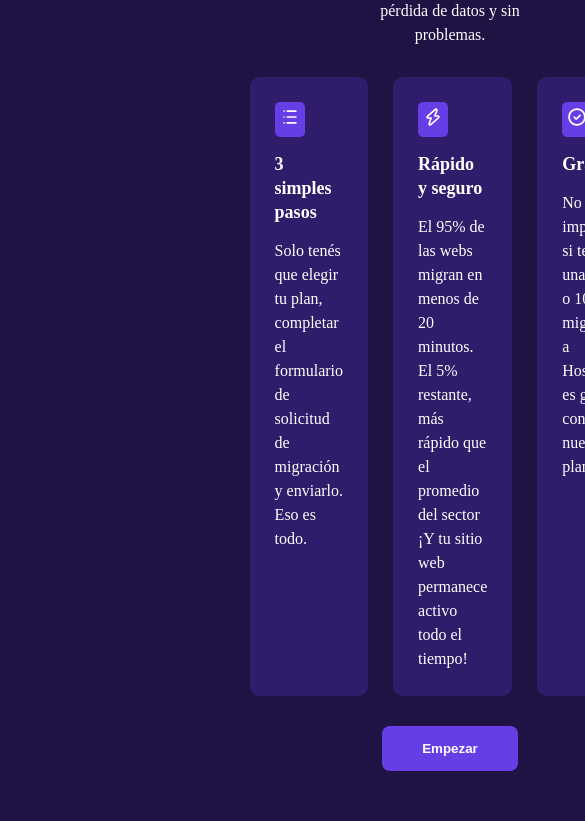
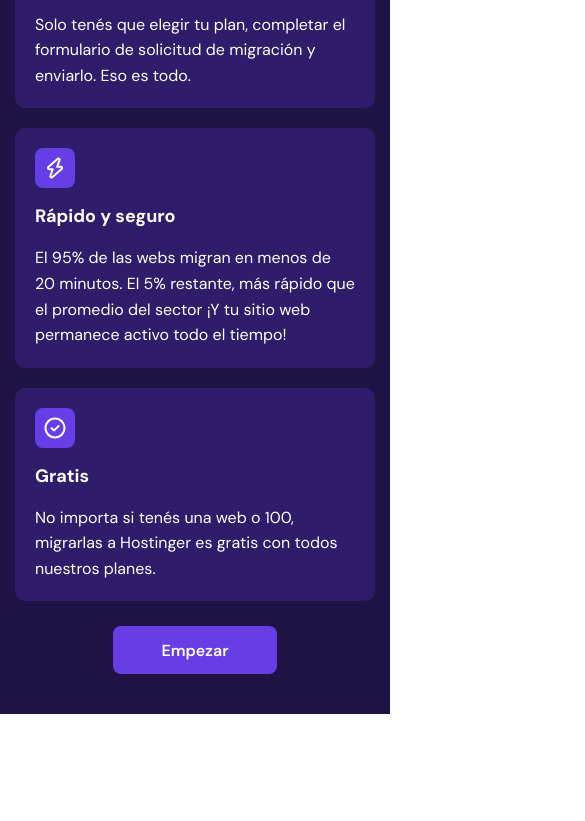
Before and after one commit to charlidev89/DePcSuite-Migracion-Hostinger, a plain HTML site: page index.html in a window 390 px wide. Shown: the part 504-1325 px from the top of the page, 585 px wide, since content can reach past the window. After the commit the page ends 1218 px from the top, so only its background shows below. Drawn offline with Linux system fonts and the light colour scheme.

Commit message:
responsive

```diff
--- a/style.css
+++ b/style.css
@@ -1,103 +1,110 @@
+@import url('https://fonts.googleapis.com/css2?family=DM+Sans:ital,opsz,wght@0,9..40,100..1000;1,9..40,100..1000&display=swap');
+
 * {
     padding: 0;
     margin: 0;
     box-sizing: border-box;
+    font-family: "DM Sans", sans-serif;
 }
 
 body {
-    font-family: inherit;
+
     font-size: 16px;
-    line-height: 24px;
+    line-height: 1.5;
     color: white;
 }
-
 
 .migration-section {
     width: 100%;
     height: 50%;
+
+
     background-color: #1f1346;
     display: flex;
     flex-direction: column;
     justify-content: center;
     align-items: center;
-    padding: 0 450px;
-    /* consultar  */
+    padding: 60px 20px;
     gap: 30px;
-    padding-bottom: 50px;
 }
 
 .migration-header {
     display: flex;
     flex-direction: column;
-
-
-    padding-top: 60px;
     align-items: center;
-    gap: 35px;
-
+    gap: 25px;
+    max-width: 1000px;
+    text-align: center;
 }
 
 .migration-title {
-    font-size: 30px;
-    font-weight: 600;
-    font-family: 'Poppins', sans-serif;
-
-
+    font-size: 2.5rem;
+    font-weight: 700;
+    line-height: 1.2;
 }
 
 .migration-description {
-    text-align: center;
-    line-height: 1.5;
-
+    font-size: 1.1rem;
+    line-height: 1.6;
+    max-width: 900px;
 }
 
 .migration-card-container {
     display: flex;
-    flex-direction: row;
-    justify-content: space-around;
+    flex-wrap: wrap;
+    justify-content: center;
     gap: 25px;
+    max-width: 1200px;
 }
 
 .migration-card-element {
     flex: 1;
-    /* todas las cards van a ocupar el mismo ancho */
+    min-width: 300px;
+    max-width: 380px;
     background-color: #2f1c6a;
     border-radius: 10px;
     padding: 25px;
     display: flex;
     flex-direction: column;
     gap: 15px;
-
 }
 
 .migration-card-icon {
-    width: 30px;
+    width: 40px;
+    height: 40px;
     background-color: #673de6;
-    border-radius: 5px;
+    border-radius: 8px;
+    display: flex;
+    align-items: center;
+    justify-content: center;
+    padding: 8px;
+}
 
-    padding: 5px;
-    padding-bottom: 3px;
+.migration-card-icon svg {
+    width: 24px;
+    height: 24px;
 }
 
 .migration-card-subtitle {
-    font-weight: bold;
-    font-size: 18px;
-
+    font-weight: 700;
+    font-size: 1.25rem;
 }
 
 .migration-card-description {
     color: white;
-    font-weight: 500;
+    font-weight: 400;
+    line-height: 1.6;
 }
 
 .migration-button {
-
     background-color: #673de6;
-    padding: 15px 40px 15px 40px;   /* Al sentido de las agujas */
+    padding: 16px 48px;
     border-radius: 8px;
     color: white;
-    font-weight: bold;
-
+    font-weight: 600;
+    font-size: 1rem;
+    cursor: pointer;
+    transition: background-color 0.3s ease;
 }
 
 .migration-button:hover {
@@ -112,6 +119,86 @@ button.migration-button {
 
 button.migration-button:focus,
 button.migration-button:active {
-    box-shadow: none;
-    outline: none;
+    box-shadow: 0 0 0 3px rgba(103, 61, 230, 0.3);
 }
+
+/* Media Queries para Responsividad */
+@media (max-width: 1200px) {
+    .migration-section {
+        padding: 60px 40px;
+    }
+}
+
+@media (max-width: 992px) {
+    .migration-title {
+        font-size: 2rem;
+    }
+
+    .migration-description {
+        font-size: 1rem;
+    }
+
+    .migration-card-container {
+        gap: 20px;
+    }
+
+    .migration-card-element {
+        min-width: 280px;
+    }
+}
+
+@media (max-width: 768px) {
+    .migration-section {
+        padding: 50px 20px;
+        gap: 30px;
+    }
+
+    .migration-title {
+        font-size: 1.75rem;
+    }
+
+    .migration-header {
+        gap: 20px;
+    }
+
+    .migration-card-container {
+        flex-direction: column;
+        align-items: center;
+    }
+
+    .migration-card-element {
+        width: 100%;
+        max-width: 500px;
+    }
+}
+
+@media (max-width: 576px) {
+    .migration-section {
+        padding: 40px 15px;
+        gap: 25px;
+    }
+
+    .migration-title {
+        font-size: 24px;
+    }
+
+    .migration-card-subtitle {
+        font-size: 18px;
+    }
+
+    .migration-card-element {
+        padding: 20px;
+    }
+
+    .migration-button {
+        padding: 14px 36px;
+        width: 100%;
+        max-width: 300px;
+    }
+
+    .migration-button {
+        padding: 11px 47px;
+        width: 164px;
+        height: 48px;
+    }
+}
```
Also changed, not shown: index.html (+1 -0 lines).
